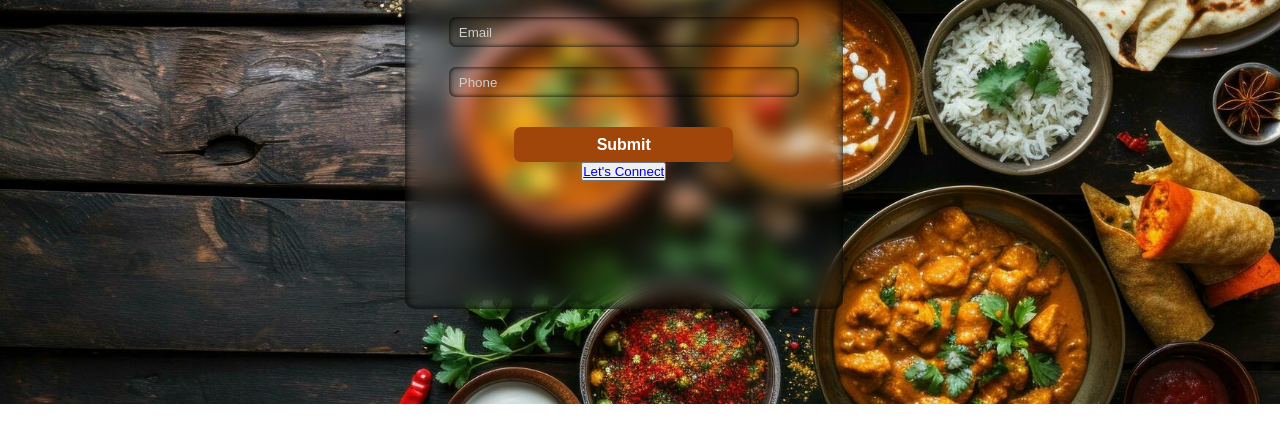
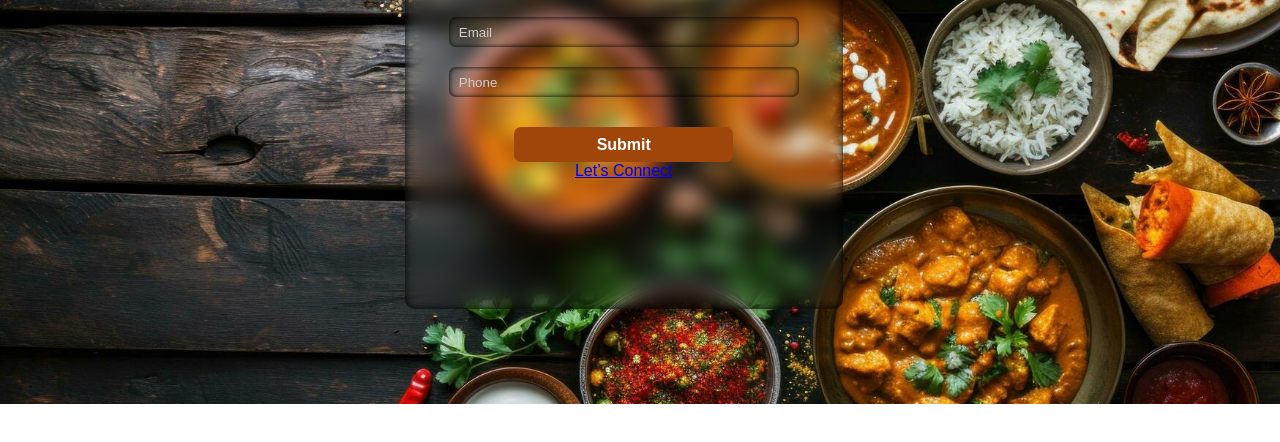
Before and after one commit to Amaan-stack-developer/Hotel-management-system, a plain HTML site: page contact.html in a window 1280 px wide. Shown: the part 236-678 px from the top of the page. Drawn offline with Linux system fonts and the light colour scheme.

Commit message:
Update contact.html

```diff
--- a/contact.html
+++ b/contact.html
@@ -25,7 +25,7 @@
             <input type="text" id="email" placeholder="Email" required>
             <input type="text" id="phn" placeholder="Phone" required>
             <button id="submitbtn">Submit</button>
-            <button><a href="mailto:tahirbharat34@gmail.com">Let's Connect</a></button>
+            <a href="https://mail.google.com/mail/?view=cm&fs=1&to=tahirbharat34@gmail.com" id="gmaillink" target="_blank">Let’s Connect</a>
         </div>
     </div>
 </body>
```
